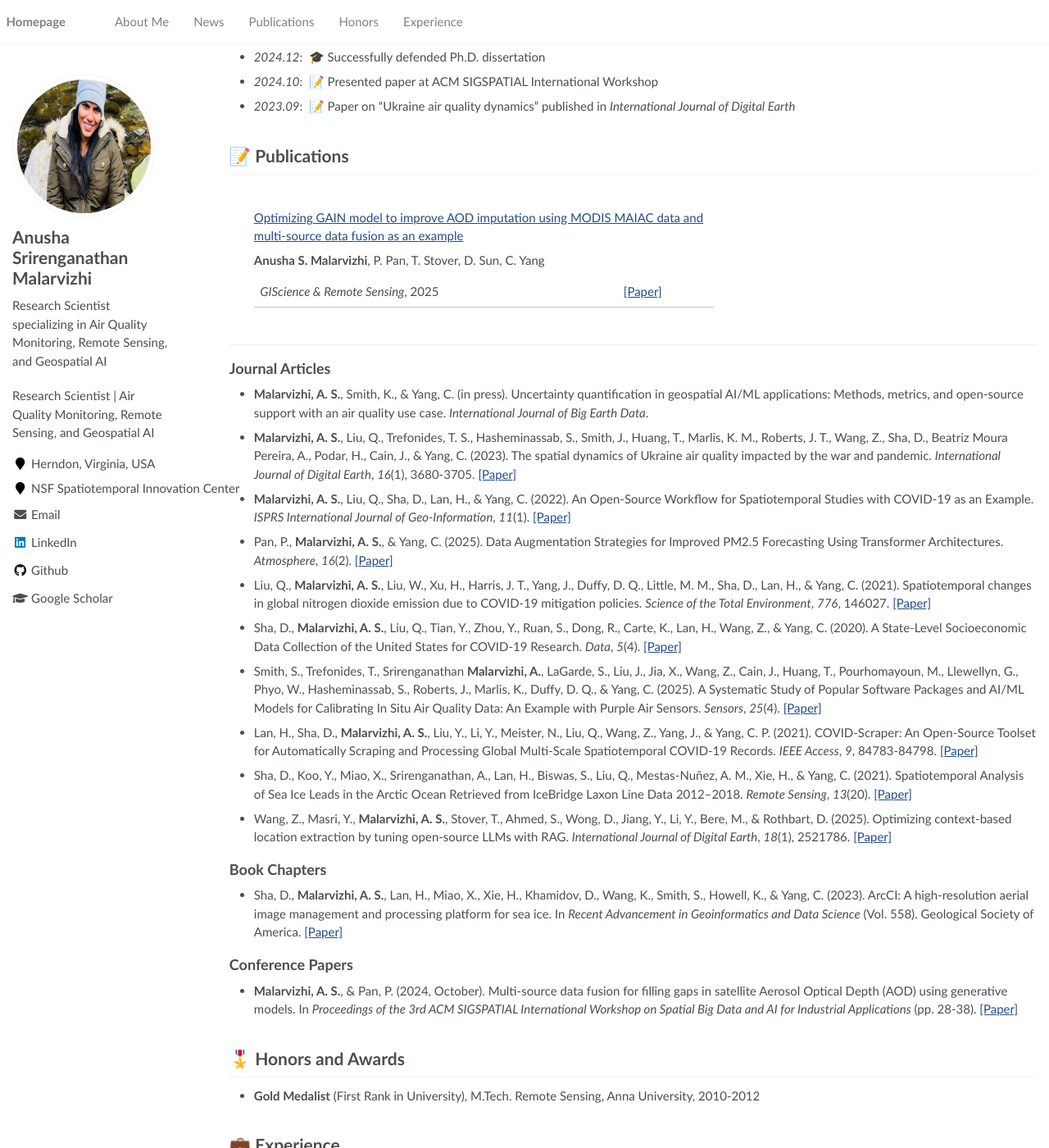
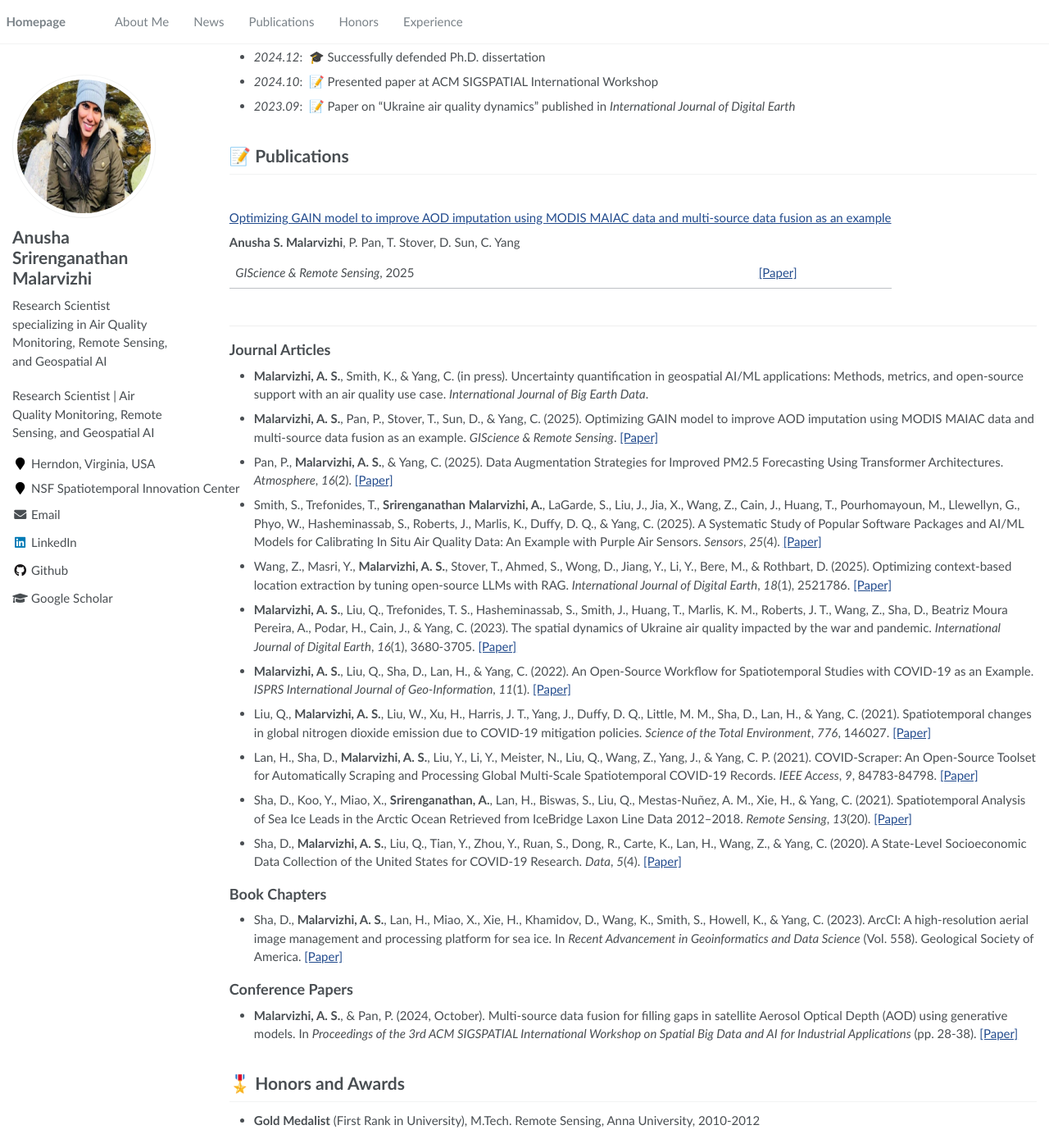
Before and after one commit to SivanuHappy/sivanuhappy.github.io, a Jekyll site: the page built from _pages/about.md, in a window 1280 px wide and 1400 px high, scrolled down 615 px. Shown: the whole window at 82% size. Built offline with Jekyll 4.4.1, drawn with Linux system fonts in a browser that asks for light colours.

Commit message:
Fix publication citation counts, DOIs, and ordering
- Replace leftover template Scholar ID on the featured paper with the
  correct one, and add citation counts to every listed publication
- Fix two broken DOIs (LLM/RAG IJDE paper, ACM SIGSPATIAL workshop paper)
- Sort journal articles newest first and list the featured paper there too
- Bold the author name consistently across all entries
- Show citations as a 'Cited by N' badge; skip papers missing from the
  data instead of throwing, and hide zero counts
- Let the featured paper text use full width when there is no image

Co-Authored-By: Claude Opus 5.5 <noreply@anthropic.com>

```diff
--- a/_includes/fetch_google_scholar_stats.html
+++ b/_includes/fetch_google_scholar_stats.html
@@ -10,9 +10,10 @@
             // document.getElementById('total_cit').innerHTML = totalCitation;
             var citationEles = document.getElementsByClassName('show_paper_citations')
             Array.prototype.forEach.call(citationEles, element => {
-                var paperId = element.getAttribute('data')
-                var numCitations = data['publications'][paperId]['num_citations']
-                element.innerHTML = '| Citations: ' + numCitations;
+                var paper = data['publications'][element.getAttribute('data')]
+                if (!paper || !paper['num_citations']) return;
+                element.textContent = 'Cited by ' + paper['num_citations'];
+                element.classList.add('has-citations');
             });
         });
     })
--- a/_pages/includes/pub.md
+++ b/_pages/includes/pub.md
@@ -8,37 +8,39 @@
 
 **Anusha S. Malarvizhi**, P. Pan, T. Stover, D. Sun, C. Yang
 
-*GIScience & Remote Sensing*, 2025 | [\[Paper\]](https://doi.org/10.1080/15481603.2025.2571244) <strong><span class='show_paper_citations' data='DhtAFkwAAAAJ:ALROH1vI_8AC'></span></strong>
+*GIScience & Remote Sensing*, 2025 | [\[Paper\]](https://doi.org/10.1080/15481603.2025.2571244) <span class='show_paper_citations' data='vDCNltwAAAAJ:kNdYIx-mwKoC'></span>
 
 </div>
 </div>
 
 ## Journal Articles
 
-- **Malarvizhi, A. S.**, Smith, K., & Yang, C. (in press). Uncertainty quantification in geospatial AI/ML applications: Methods, metrics, and open-source support with an air quality use case. *International Journal of Big Earth Data*.
+- **Malarvizhi, A. S.**, Smith, K., & Yang, C. (in press). Uncertainty quantification in geospatial AI/ML applications: Methods, metrics, and open-source support with an air quality use case. *International Journal of Big Earth Data*. <span class='show_paper_citations' data='vDCNltwAAAAJ:L8Ckcad2t8MC'></span>
 
-- **Malarvizhi, A. S.**, Liu, Q., Trefonides, T. S., Hasheminassab, S., Smith, J., Huang, T., Marlis, K. M., Roberts, J. T., Wang, Z., Sha, D., Beatriz Moura Pereira, A., Podar, H., Cain, J., & Yang, C. (2023). The spatial dynamics of Ukraine air quality impacted by the war and pandemic. *International Journal of Digital Earth*, *16*(1), 3680-3705. [\[Paper\]](https://doi.org/10.1080/17538947.2023.2239762)
+- **Malarvizhi, A. S.**, Pan, P., Stover, T., Sun, D., & Yang, C. (2025). Optimizing GAIN model to improve AOD imputation using MODIS MAIAC data and multi-source data fusion as an example. *GIScience & Remote Sensing*. [\[Paper\]](https://doi.org/10.1080/15481603.2025.2571244) <span class='show_paper_citations' data='vDCNltwAAAAJ:kNdYIx-mwKoC'></span>
 
-- **Malarvizhi, A. S.**, Liu, Q., Sha, D., Lan, H., & Yang, C. (2022). An Open-Source Workflow for Spatiotemporal Studies with COVID-19 as an Example. *ISPRS International Journal of Geo-Information*, *11*(1). [\[Paper\]](https://doi.org/10.3390/ijgi11010013)
+- Pan, P., **Malarvizhi, A. S.**, & Yang, C. (2025). Data Augmentation Strategies for Improved PM2.5 Forecasting Using Transformer Architectures. *Atmosphere*, *16*(2). [\[Paper\]](https://doi.org/10.3390/atmos16020127) <span class='show_paper_citations' data='vDCNltwAAAAJ:Se3iqnhoufwC'></span>
 
-- Pan, P., **Malarvizhi, A. S.**, & Yang, C. (2025). Data Augmentation Strategies for Improved PM2.5 Forecasting Using Transformer Architectures. *Atmosphere*, *16*(2). [\[Paper\]](https://doi.org/10.3390/atmos16020127)
+- Smith, S., Trefonides, T., **Srirenganathan Malarvizhi, A.**, LaGarde, S., Liu, J., Jia, X., Wang, Z., Cain, J., Huang, T., Pourhomayoun, M., Llewellyn, G., Phyo, W., Hasheminassab, S., Roberts, J., Marlis, K., Duffy, D. Q., & Yang, C. (2025). A Systematic Study of Popular Software Packages and AI/ML Models for Calibrating In Situ Air Quality Data: An Example with Purple Air Sensors. *Sensors*, *25*(4). [\[Paper\]](https://doi.org/10.3390/s25041028) <span class='show_paper_citations' data='vDCNltwAAAAJ:hqOjcs7Dif8C'></span>
 
-- Liu, Q., **Malarvizhi, A. S.**, Liu, W., Xu, H., Harris, J. T., Yang, J., Duffy, D. Q., Little, M. M., Sha, D., Lan, H., & Yang, C. (2021). Spatiotemporal changes in global nitrogen dioxide emission due to COVID-19 mitigation policies. *Science of the Total Environment*, *776*, 146027. [\[Paper\]](https://doi.org/10.1016/j.scitotenv.2021.146027)
+- Wang, Z., Masri, Y., **Malarvizhi, A. S.**, Stover, T., Ahmed, S., Wong, D., Jiang, Y., Li, Y., Bere, M., & Rothbart, D. (2025). Optimizing context-based location extraction by tuning open-source LLMs with RAG. *International Journal of Digital Earth*, *18*(1), 2521786. [\[Paper\]](https://doi.org/10.1080/17538947.2025.2521786) <span class='show_paper_citations' data='vDCNltwAAAAJ:0EnyYjriUFMC'></span>
 
-- Sha, D., **Malarvizhi, A. S.**, Liu, Q., Tian, Y., Zhou, Y., Ruan, S., Dong, R., Carte, K., Lan, H., Wang, Z., & Yang, C. (2020). A State-Level Socioeconomic Data Collection of the United States for COVID-19 Research. *Data*, *5*(4). [\[Paper\]](https://doi.org/10.3390/data5040118)
+- **Malarvizhi, A. S.**, Liu, Q., Trefonides, T. S., Hasheminassab, S., Smith, J., Huang, T., Marlis, K. M., Roberts, J. T., Wang, Z., Sha, D., Beatriz Moura Pereira, A., Podar, H., Cain, J., & Yang, C. (2023). The spatial dynamics of Ukraine air quality impacted by the war and pandemic. *International Journal of Digital Earth*, *16*(1), 3680-3705. [\[Paper\]](https://doi.org/10.1080/17538947.2023.2239762) <span class='show_paper_citations' data='vDCNltwAAAAJ:Y0pCki6q_DkC'></span>
 
-- Smith, S., Trefonides, T., Srirenganathan **Malarvizhi, A.**, LaGarde, S., Liu, J., Jia, X., Wang, Z., Cain, J., Huang, T., Pourhomayoun, M., Llewellyn, G., Phyo, W., Hasheminassab, S., Roberts, J., Marlis, K., Duffy, D. Q., & Yang, C. (2025). A Systematic Study of Popular Software Packages and AI/ML Models for Calibrating In Situ Air Quality Data: An Example with Purple Air Sensors. *Sensors*, *25*(4). [\[Paper\]](https://doi.org/10.3390/s25041028)
+- **Malarvizhi, A. S.**, Liu, Q., Sha, D., Lan, H., & Yang, C. (2022). An Open-Source Workflow for Spatiotemporal Studies with COVID-19 as an Example. *ISPRS International Journal of Geo-Information*, *11*(1). [\[Paper\]](https://doi.org/10.3390/ijgi11010013) <span class='show_paper_citations' data='vDCNltwAAAAJ:2osOgNQ5qMEC'></span>
 
-- Lan, H., Sha, D., **Malarvizhi, A. S.**, Liu, Y., Li, Y., Meister, N., Liu, Q., Wang, Z., Yang, J., & Yang, C. P. (2021). COVID-Scraper: An Open-Source Toolset for Automatically Scraping and Processing Global Multi-Scale Spatiotemporal COVID-19 Records. *IEEE Access*, *9*, 84783-84798. [\[Paper\]](https://doi.org/10.1109/access.2021.3085682)
+- Liu, Q., **Malarvizhi, A. S.**, Liu, W., Xu, H., Harris, J. T., Yang, J., Duffy, D. Q., Little, M. M., Sha, D., Lan, H., & Yang, C. (2021). Spatiotemporal changes in global nitrogen dioxide emission due to COVID-19 mitigation policies. *Science of the Total Environment*, *776*, 146027. [\[Paper\]](https://doi.org/10.1016/j.scitotenv.2021.146027) <span class='show_paper_citations' data='vDCNltwAAAAJ:u-x6o8ySG0sC'></span>
 
-- Sha, D., Koo, Y., Miao, X., Srirenganathan, A., Lan, H., Biswas, S., Liu, Q., Mestas-Nuñez, A. M., Xie, H., & Yang, C. (2021). Spatiotemporal Analysis of Sea Ice Leads in the Arctic Ocean Retrieved from IceBridge Laxon Line Data 2012–2018. *Remote Sensing*, *13*(20). [\[Paper\]](https://doi.org/10.3390/rs13204177)
+- Lan, H., Sha, D., **Malarvizhi, A. S.**, Liu, Y., Li, Y., Meister, N., Liu, Q., Wang, Z., Yang, J., & Yang, C. P. (2021). COVID-Scraper: An Open-Source Toolset for Automatically Scraping and Processing Global Multi-Scale Spatiotemporal COVID-19 Records. *IEEE Access*, *9*, 84783-84798. [\[Paper\]](https://doi.org/10.1109/access.2021.3085682) <span class='show_paper_citations' data='vDCNltwAAAAJ:d1gkVwhDpl0C'></span>
 
-- Wang, Z., Masri, Y., **Malarvizhi, A. S.**, Stover, T., Ahmed, S., Wong, D., Jiang, Y., Li, Y., Bere, M., & Rothbart, D. (2025). Optimizing context-based location extraction by tuning open-source LLMs with RAG. *International Journal of Digital Earth*, *18*(1), 2521786. [\[Paper\]](https://doi.org/10.1080/17538947.2024.2521786)
+- Sha, D., Koo, Y., Miao, X., **Srirenganathan, A.**, Lan, H., Biswas, S., Liu, Q., Mestas-Nuñez, A. M., Xie, H., & Yang, C. (2021). Spatiotemporal Analysis of Sea Ice Leads in the Arctic Ocean Retrieved from IceBridge Laxon Line Data 2012–2018. *Remote Sensing*, *13*(20). [\[Paper\]](https://doi.org/10.3390/rs13204177) <span class='show_paper_citations' data='vDCNltwAAAAJ:IjCSPb-OGe4C'></span>
+
+- Sha, D., **Malarvizhi, A. S.**, Liu, Q., Tian, Y., Zhou, Y., Ruan, S., Dong, R., Carte, K., Lan, H., Wang, Z., & Yang, C. (2020). A State-Level Socioeconomic Data Collection of the United States for COVID-19 Research. *Data*, *5*(4). [\[Paper\]](https://doi.org/10.3390/data5040118) <span class='show_paper_citations' data='vDCNltwAAAAJ:u5HHmVD_uO8C'></span>
 
 ## Book Chapters
 
-- Sha, D., **Malarvizhi, A. S.**, Lan, H., Miao, X., Xie, H., Khamidov, D., Wang, K., Smith, S., Howell, K., & Yang, C. (2023). ArcCI: A high-resolution aerial image management and processing platform for sea ice. In *Recent Advancement in Geoinformatics and Data Science* (Vol. 558). Geological Society of America. [\[Paper\]](https://doi.org/10.1130/2022.2558(06))
+- Sha, D., **Malarvizhi, A. S.**, Lan, H., Miao, X., Xie, H., Khamidov, D., Wang, K., Smith, S., Howell, K., & Yang, C. (2023). ArcCI: A high-resolution aerial image management and processing platform for sea ice. In *Recent Advancement in Geoinformatics and Data Science* (Vol. 558). Geological Society of America. [\[Paper\]](https://doi.org/10.1130/2022.2558(06)) <span class='show_paper_citations' data='vDCNltwAAAAJ:zYLM7Y9cAGgC'></span>
 
 ## Conference Papers
 
-- **Malarvizhi, A. S.**, & Pan, P. (2024, October). Multi-source data fusion for filling gaps in satellite Aerosol Optical Depth (AOD) using generative models. In *Proceedings of the 3rd ACM SIGSPATIAL International Workshop on Spatial Big Data and AI for Industrial Applications* (pp. 28-38). [\[Paper\]](https://doi.org/10.1145/3681772.3698163)
+- **Malarvizhi, A. S.**, & Pan, P. (2024, October). Multi-source data fusion for filling gaps in satellite Aerosol Optical Depth (AOD) using generative models. In *Proceedings of the 3rd ACM SIGSPATIAL International Workshop on Spatial Big Data and AI for Industrial Applications* (pp. 28-38). [\[Paper\]](https://doi.org/10.1145/3681766.3699607) <span class='show_paper_citations' data='vDCNltwAAAAJ:UebtZRa9Y70C'></span>
--- a/assets/css/main.scss
+++ b/assets/css/main.scss
@@ -107,3 +107,22 @@ h1:before, .anchor:before {
     background-color: #00369f;
     font-size: .8em;
 }
+// Featured paper without an image: let the text use the full width
+.paper-box .paper-box-text:only-child {
+    max-width: 100%;
+    padding-left: 0;
+}
+
+// Google Scholar citation count badge (filled in by fetch_google_scholar_stats.html)
+.show_paper_citations.has-citations {
+    display: inline-block;
+    margin-left: 0.4em;
+    padding: 0.05em 0.6em;
+    font-size: 0.8em;
+    font-weight: 600;
+    line-height: 1.6;
+    white-space: nowrap;
+    color: var(--link-color);
+    border: 1px solid var(--link-color);
+    border-radius: 999px;
+}
```
